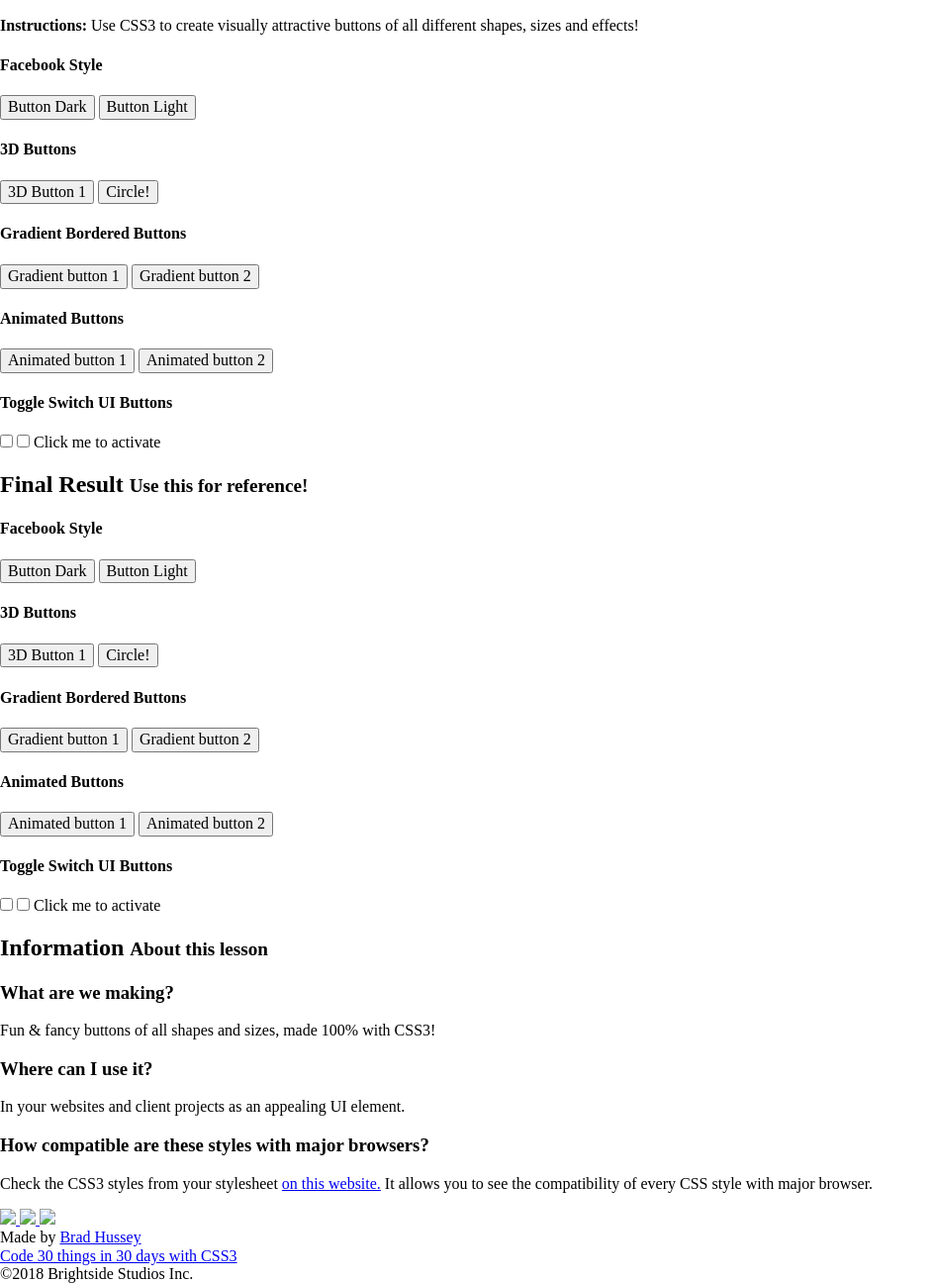
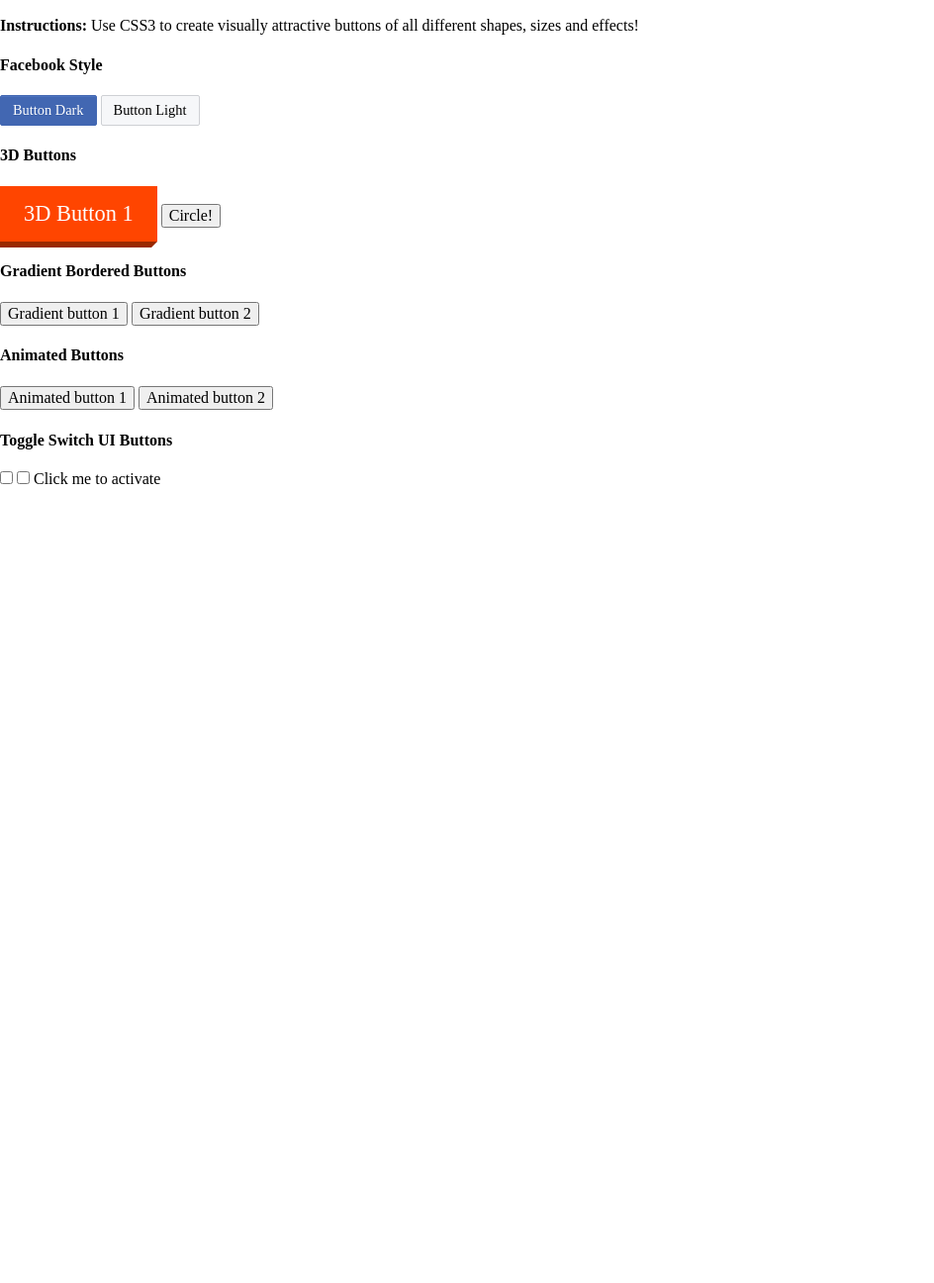
Before and after one commit to vlad3k/CSS-in-30-days, a plain HTML site: page 1-FancyButtons/index.html in a window 1280 px wide. Shown: the part 110-1406 px from the top of the page at 99% size, without its empty margins (0-944 px from the left). After the commit the page ends 800 px from the top, so only its background shows below. Drawn offline with nearby package versions, Linux system fonts and the light colour scheme; a web font is replaced by a local one.

Commit message:
Added styles for buttons style facebook and first 3d button

```diff
--- a/1-FancyButtons/index.html
+++ b/1-FancyButtons/index.html
@@ -14,8 +14,6 @@
   </head>
   <body>
     <h1><small>Day #1</small> CSS3 Fancy Buttons</h1>
-
-
 
     <div class="sandbox">
       <h2>Sandbox <small>This is where you play</small></h2>
@@ -75,100 +73,5 @@
 
       </div>
     </div>
-
-    <div class="final-result">
-        <h2>Final Result <small>Use this for reference!</small></h2>
-        <div class="content">
-
-          <section>
-
-            <h4>Facebook Style</h4>
-            <button type="button" name="button" class="final__facebook-style-btn final__facebook-style-dark">Button Dark</button>
-
-            <button type="button" name="button" class="final__facebook-style-btn final__facebook-style-light">Button Light</button>
-
-          </section>
-
-          <section>
-
-            <h4>3D Buttons</h4>
-            <button type="button" name="button" class="final__btn-3d-1">3D Button 1</button>
-
-            <button type="button" name="button" class="final__btn-3d-2">Circle!</button>
-
-          </section>
-
-          <section>
-
-            <h4>Gradient Bordered Buttons</h4>
-            <button type="button" name="button" class="final__gradient-button-1">Gradient button 1</button>
-            <button type="button" name="button" class="final__gradient-button-2">Gradient button 2</button>
-
-          </section>
-
-          <section>
-
-            <h4>Animated Buttons</h4>
-
-            <button type="button" name="button" class="final__animated-button-1">Animated button 1</button>
-            <button type="button" name="button" class="final__animated-button-2">Animated button 2</button>
-
-          </section>
-
-          <section>
-
-            <h4>Toggle Switch UI Buttons</h4>
-
-
-            <label for="final-toggle1" class="final__toggle-1">
-              <input type="checkbox" id="final-toggle1" class="final__toggle-1__input" />
-              <span class="final__toggle-1__button"></span>
-            </label>
-
-            <label for="final-toggle2" class="final__toggle-2">
-              <input type="checkbox" id="final-toggle2" class="final__toggle-2__input" />
-              <span class="final__toggle-2__button">Click me to activate</span>
-            </label>
-
-
-          </section>
-
-        </div>
-    </div>
-
-    <div class="info">
-      <h2>Information <small>About this lesson</small></h2>
-      <h3>What are we making?</h3>
-      <p>Fun &amp; fancy buttons of all shapes and sizes, made 100% with CSS3!</p>
-
-      <h3>Where can I use it?</h3>
-      <p>In your websites and client projects as an appealing UI element.</p>
-
-      <h3>How compatible are these styles with major browsers?</h3>
-      <p>Check the CSS3 styles from your stylesheet <a href="http://caniuse.com/">on this website.</a> It allows you to see the compatibility of every CSS style with major browser.</p>
-    </div>
-
-    <footer>
-      <div class="logo">
-        <a href="http://codecollege.ca/" id="logo">
-
-          <img src="../_theme-styles/img/bggray.svg" width="60px" id="logo_bg-gray">
-          <img src="../_theme-styles/img/bgyellow.svg" width="60px" id="logo_bg-yellow">
-          <img src="../_theme-styles/img/codecollegelogo.svg" width="60px" id="logo_codecollege">
-
-          <!-- <img src="../_theme-styles/img/codecollegelogo.png" alt="Learn to Code at CodeCollege.ca" height="60px"> -->
-
-        </a>
-      </div>
-      <div class="made-by">
-        Made by <a href="http://bradhussey.ca/">Brad Hussey</a>
-      </div>
-      <div class="course">
-        <a href="http://codecollege.ca/">Code 30 things in 30 days with CSS3</a>
-      </div>
-      <div class="copyright">
-        &copy;2018 Brightside Studios Inc.
-      </div>
-    </footer>
   </body>
 </html>
--- a/1-FancyButtons/sandbox.css
+++ b/1-FancyButtons/sandbox.css
@@ -1,5 +1,110 @@
-/* ========================================
+button:hover {
+  cursor: pointer;
+}
 
-    CODE YOUR STYLES BELOW!
+/* Facebook style */
 
-   ====================================== */
+.facebook-style-btn {
+  border-radius: 2px;
+  cursor: pointer;
+  font-size: 0.9rem;
+  padding: 6px 12px;
+}
+
+.facebook-style-dark {
+  -moz-box-shadow:    inset 0px 1px 0px 0px #4d73bf;
+  -webkit-box-shadow: inset 0px 1px 0px 0px #4d73bf;
+  box-shadow:         inset 0px 1px 0px 0px #4d73bf;
+  background: #4267b2;
+  border: 1px solid #4267b2;
+  color: #fff;
+  text-shadow: 0 1px 0px #3359a5;
+}
+
+  .facebook-style-dark:hover {
+    background: #2b54a7;
+  }
+
+  .facebook-style-dark:active {
+    background: #1d4698;
+    border-color: #1d4698;
+  }
+
+.facebook-style-light {
+  background: #f6f7f9;
+  border: 1px solid #ced0d4;
+  color: ##4b4f56;
+}
+
+  .facebook-style-light:hover {
+    background: #e9ebee;
+  }
+
+  .facebook-style-light:active {
+    background: #d8dade;
+    border-color: #d8dade;
+  }
+
+/* 3d style */
+
+.btn-3d-1 {
+  position: relative;
+  background: orangered;
+  border: none;
+  color: white;
+  padding: 15px 24px;
+  font-size: 1.4rem;
+  box-shadow: -6px 6px 0 hsl(16, 100%, 30%);
+  outline: none;
+}
+
+  .btn-3d-1:hover {
+    background: hsl(16, 100%, 45%);
+  }
+
+  .btn-3d-1:active {
+    background: hsl(16, 100%, 40%);
+    top: 3px;
+    left: -3px;
+    box-shadow: -3px 3px 0 hsl(16, 100%, 30%);
+  }
+
+  .btn-3d-1::before {
+    content: "";
+    position: absolute;
+    top: 0;
+    left: -6px;;
+    display: block;
+    height: 0;
+    width: 0;
+    border: 6px solid transparent;
+    border-right: 6px solid hsl(16, 100%, 30%);
+    border-left-width: 0;
+  }
+
+  .btn-3d-1::after {
+    content: "";
+    position: absolute;
+    bottom: -6px;
+    right: 0;
+    display: block;
+    height: 0;
+    width: 0;
+    border: 6px solid transparent;
+    border-top: 6px solid hsl(16, 100%, 30%);
+    border-bottom-width: 0;
+  }
+
+    .btn-3d-1:active::before {
+      left: -3px;
+      border: 3px solid transparent;
+      border-left-width: 0;
+      border-right: 3px solid hsl(16, 100%, 30%);
+    }
+
+    .btn-3d-1:active::after {
+      bottom: -3px;
+      border: 3px solid transparent;
+      border-bottom-width: 0;
+      border-top: 3px solid hsl(16, 100%, 30%);
+    }
```
